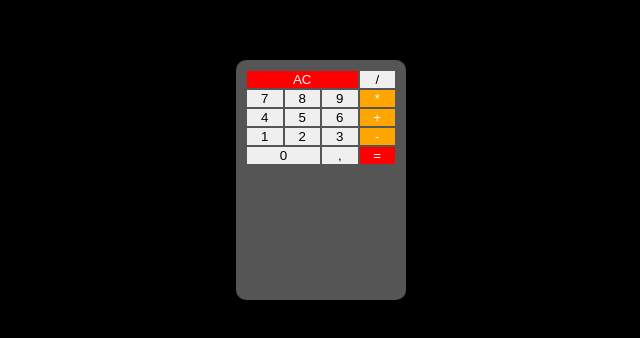
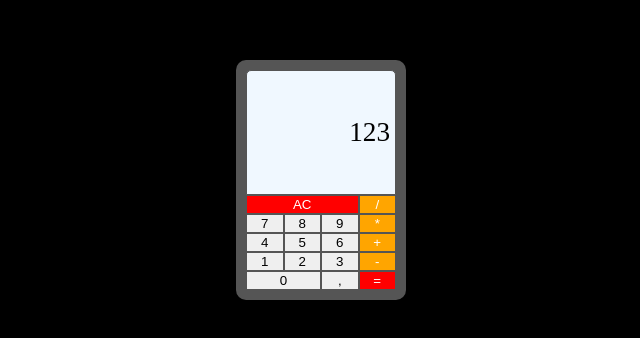
Before and after one commit to CardosoRepository/calculator, a SvelteKit app: page / in a window 1280 px wide. Shown: the part 228-566 px from the top of the page, without its empty margins (319-959 px from the left). Built offline with nearby package versions, Linux system fonts and the light colour scheme.

Commit message:
Initial display implementation Corrections to use TS

```diff
--- a/src/components/Button.svelte
+++ b/src/components/Button.svelte
@@ -1,9 +1,9 @@
 <script lang="ts">
-    export let text = '';
-    export let triple = false;
-    export let double = false;
-    export let operation = false;
-    export let highlight = false;
+    export let text: string = '';
+    export let triple: boolean = false;
+    export let double: boolean = false;
+    export let operation: boolean = false;
+    export let highlight: boolean = false;
 </script>
 
 <!-- <button class={`button ${triple ? 'triple' : ''}`}>{text}</button> -->
--- a/src/components/Calculator.svelte
+++ b/src/components/Calculator.svelte
@@ -1,12 +1,14 @@
 <script>
+	import Display from './Display.svelte';
 	import Row from './Row.svelte';
     import Button from "./Button.svelte";
 </script>
 
 <div class="calculator">
+    <Display value="123" />
     <Row>
         <Button text = "AC" triple highlight/>
-        <Button text = "/"/>
+        <Button text = "/" operation/>
     </Row>
     <Row>
         <Button text = "7"/>
--- /dev/null
+++ b/src/components/Display.svelte
@@ -0,0 +1,23 @@
+<script lang="ts">
+    export let value: string;
+</script>
+
+<div class="display">
+    <span>{value}</span>
+</div>
+
+<style>
+    .display {
+        display: flex;
+        flex: 1;
+        background-color: aliceblue;
+        justify-content: flex-end;
+        align-items: center;
+        padding: 0px 5px;
+        border: 1px solid var(--background-color);
+        overflow: hidden;
+        font-size: 1.7rem;
+        border-top-right-radius: 5px;
+        border-top-left-radius: 5px;
+    }
+</style>
--- a/svelte.config.js
+++ b/svelte.config.js
@@ -1,4 +1,5 @@
 import adapter from '@sveltejs/adapter-auto';
+import { vitePreprocess } from '@sveltejs/vite-plugin-svelte';
 
 /** @type {import('@sveltejs/kit').Config} */
 const config = {
@@ -7,7 +8,8 @@ const config = {
 		// If your environment is not supported or you settled on a specific environment, switch out the adapter.
 		// See https://kit.svelte.dev/docs/adapters for more information about adapters.
 		adapter: adapter()
-	}
+	},
+    preprocess: vitePreprocess()
 };
 
 export default config;
```
